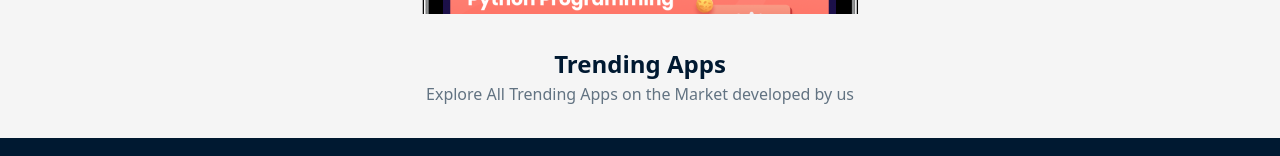
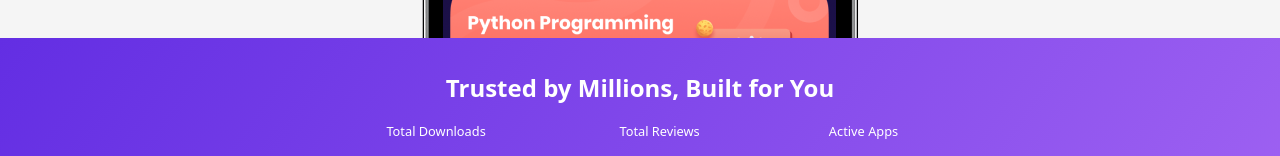
Before and after one commit to Islamul-Hoque/-HERO.IO, a React app: page / in a window 1280 px wide. Shown: the part 791-947 px from the top of the page. Built offline with nearby package versions, Linux system fonts and the light colour scheme; the HTML template or start-up script is replaced by a standard one.

Commit message:
Integrate TrustedStats component below banner section to highlight key metrics

```diff
--- a/src/Components/Banner.jsx
+++ b/src/Components/Banner.jsx
@@ -6,7 +6,7 @@ import AppStore from '../../src/assets/AppStore.png'
 
 const Banner = () => {
     return (
-        <div>
+        <div className='mt-6'>
             <h2 className=' leading-14 mb-3 text-center font-bold text-[3rem] text-[#001931]  '>We Build <br /> <span className='bg-[linear-gradient(125.07deg,#632ee3,#9f62f2_100%)] bg-clip-text text-transparent'>Productive</span> Apps</h2>
             <p className='text-[#627382] text-center mx-auto w-[70%] '>At HERO.IO, we craft innovative apps designed to make everyday life simpler, smarter, and more exciting. Our goal is to turn your ideas into digital experiences that truly make an impact.</p>
 
--- a/src/Pages/Home.jsx
+++ b/src/Pages/Home.jsx
@@ -18,7 +18,7 @@ const Home = () => {
     return (
         <div className='bg-[#f5f5f5]'>
             <Banner/>
-            {/* <TrustedStats/> */}
+            <TrustedStats/>
 
             <div className='my-8'>
                 <h2 className='text-[1.5rem] text-center text-[#001931] font-bold'>Trending Apps</h2>
```
